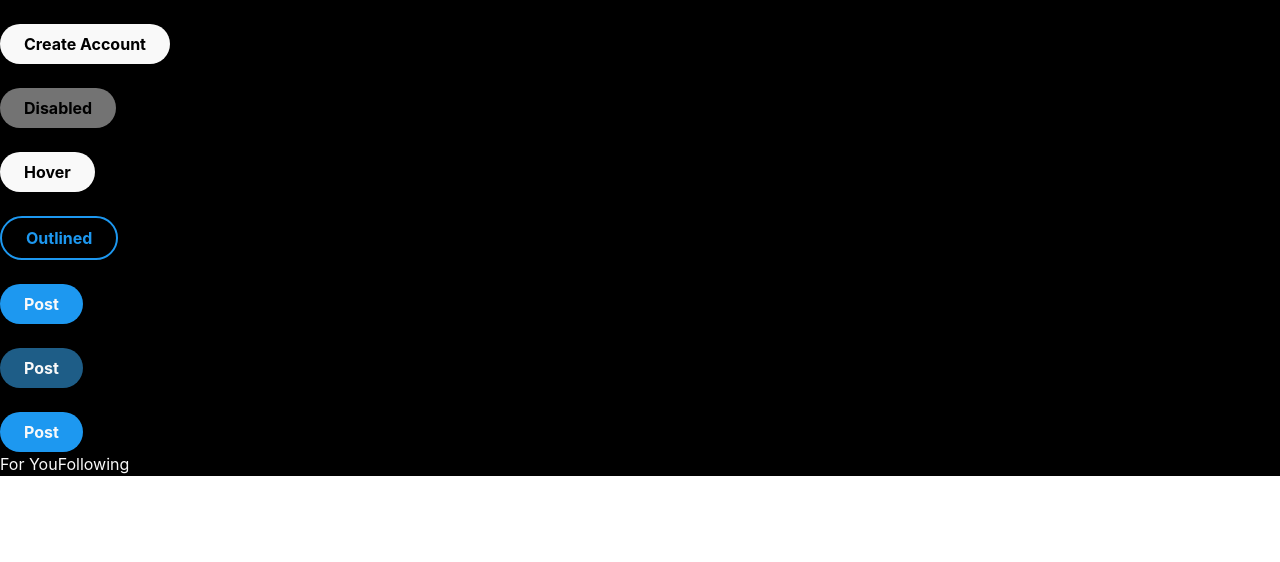
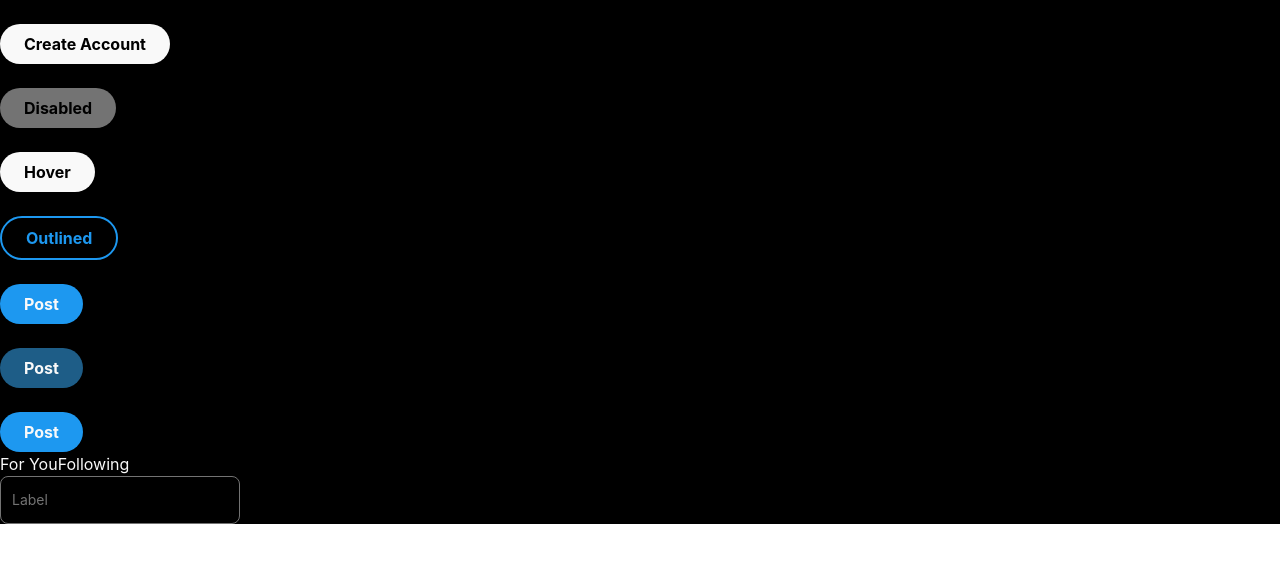
Before and after one commit to 100x-Engineers/react-week-1-shubhamdsm, a React (Vite) app: page / in a window 1280 px wide. Shown: the top 562 px of the page. Built offline with nearby package versions, Linux system fonts and the light colour scheme.

Commit message:
added input component

```diff
--- a/src/App.jsx
+++ b/src/App.jsx
@@ -1,8 +1,11 @@
 import Button from "./components/button/Button";
 import Tab from "./components/tab/Tab";
+import Input from "./components/input/Input";
 import { useState } from "react";
 function App() {
   const [activeTab, setActiveTab] = useState(0);
+  const [inputValue, setInputValue] = useState("");
+
   const tabs = [
     {
       name: "For You",
@@ -13,9 +16,14 @@ function App() {
       content: <div>Following</div>,
     },
   ];
+  const handleInput = (e) => {
+    console.log(e.target.value)
+    setInputValue(e.target.value);
+  }
+
   return (
     <main className="bg-neutral-1000">
-      <section >
+      <section>
         {/* Secondary Buttons */}
         <h1>this is simple state</h1>
         <Button
@@ -77,6 +85,13 @@ function App() {
       </section>
       {/* Tab Component */}
       <Tab tabs={tabs} activeTab={activeTab} />
+      {/* Input Component */}
+      <Input
+        type="text"
+        value={inputValue}
+        placeholder="Label"
+        handler={handleInput}
+      />
     </main>
   );
 }
--- /dev/null
+++ b/src/components/input/Input.jsx
@@ -0,0 +1,23 @@
+const Input = ({ placeholder, disabled, handler, type, value }) => {
+  return (
+    <div className="relative">
+      <input
+        placeholder={placeholder}
+        disabled={disabled}
+        onChange={handler}
+        type={type}
+        value={value}
+        id={placeholder}
+        className={`px-2.5 pb-2.5 pt-4 w- text-sm
+        text-neutral-500 bg-neutral-1000  border border-solid  border-neutral-500 rounded-lg focus:outline-none focus:ring-0 focus:border-twitter-blue focus:text-neutral-50 peer`}
+      />
+      <label
+        htmlFor={placeholder}
+        className="absolute text-sm text-neutral-500 dark:text-neutral-400 duration-300 transform -translate-y-4 scale-75 top-2 z-10 origin-[0] bg-neutral-1000 dark:bg-neutral-900 px-2 peer-focus:px-2 peer-focus:text-twitter-blue peer-focus:dark:text-twitter-blue peer-placeholder-shown:scale-100 peer-placeholder-shown:-translate-y-1/2 peer-placeholder-shown:top-1/2 peer-focus:top-2 peer-focus:scale-75 peer-focus:-translate-y-4 left-1"
+      >
+        {placeholder}
+      </label>
+    </div>
+  );
+};
+export default Input;
```
